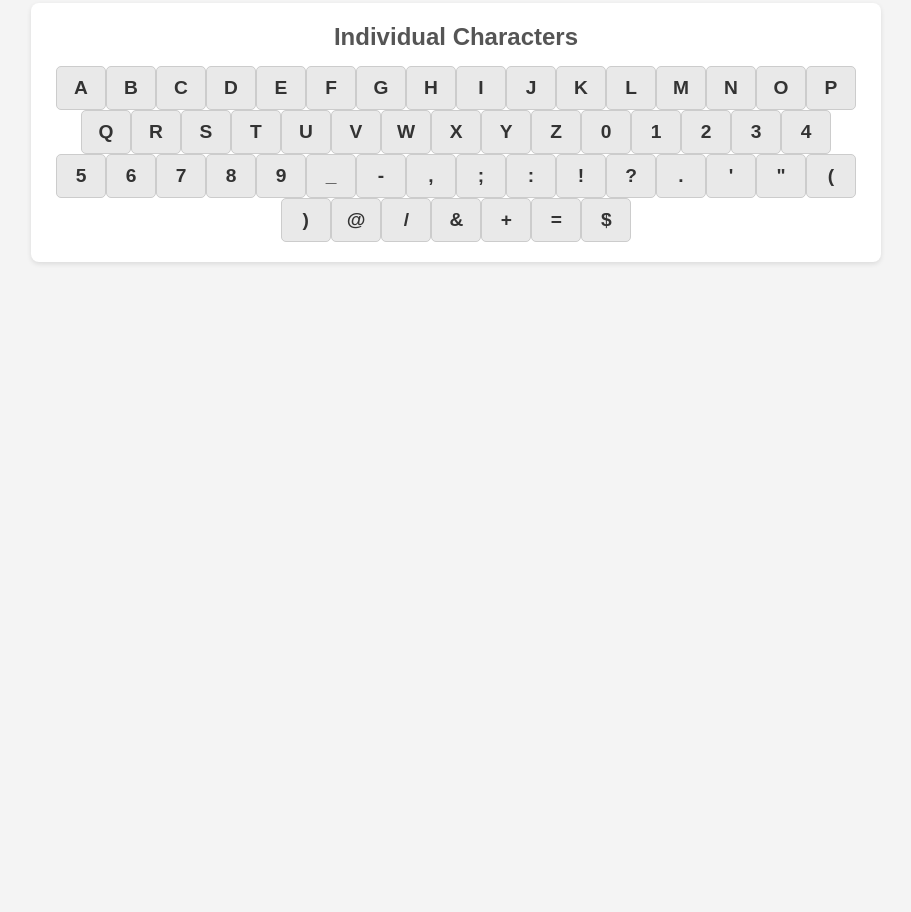
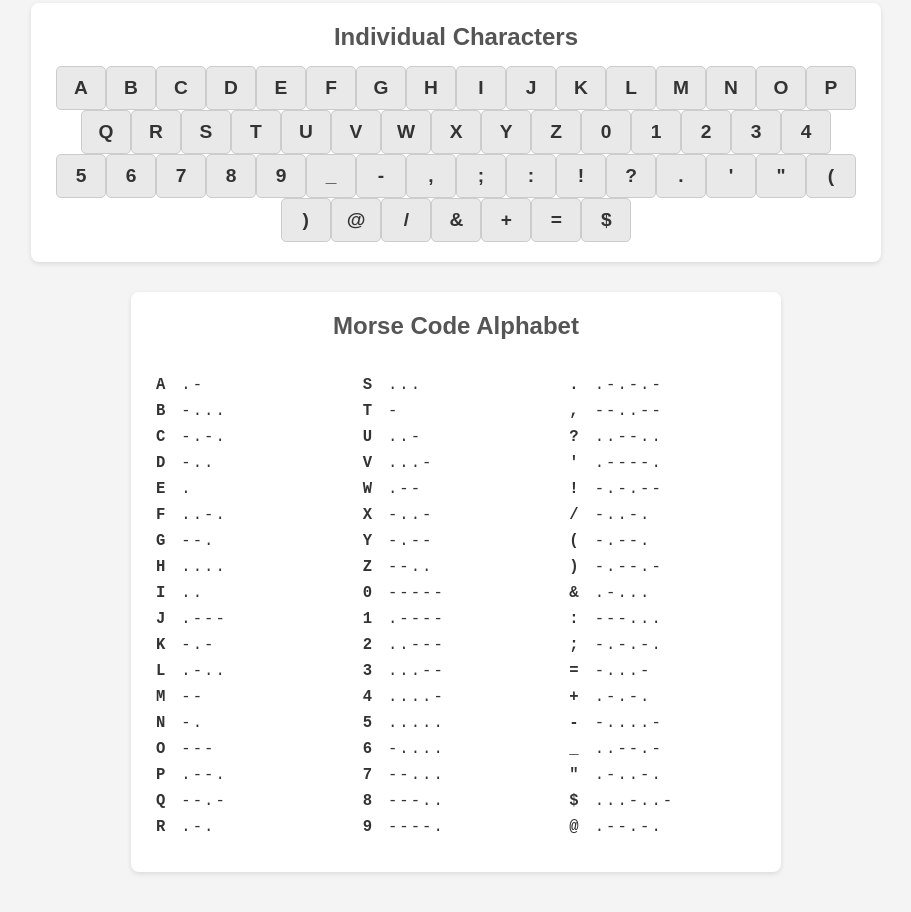
Before and after one commit to gsilvan/morseboard, a plain HTML site: page src/index.html in a window 1280 px wide. Shown: the part 937-1849 px from the top of the page, without its empty margins (184-1095 px from the left). Before the commit the page ends 1257 px from the top, so only its background shows below. Drawn offline with Linux system fonts and the light colour scheme.

Commit message:
add morse code alphabet table

```diff
--- a/src/index.html
+++ b/src/index.html
@@ -56,6 +56,72 @@
     <h2>Individual Characters</h2>
 </div>
 
+<div class="alphabet-list-container">
+    <h2>Morse Code Alphabet</h2>
+    <div class="dl-grid-wrapper">
+        <dl>
+            <dt>A</dt><dd>.-</dd>
+            <dt>B</dt><dd>-...</dd>
+            <dt>C</dt><dd>-.-.</dd>
+            <dt>D</dt><dd>-..</dd>
+            <dt>E</dt><dd>.</dd>
+            <dt>F</dt><dd>..-.</dd>
+            <dt>G</dt><dd>--.</dd>
+            <dt>H</dt><dd>....</dd>
+            <dt>I</dt><dd>..</dd>
+            <dt>J</dt><dd>.---</dd>
+            <dt>K</dt><dd>-.-</dd>
+            <dt>L</dt><dd>.-..</dd>
+            <dt>M</dt><dd>--</dd>
+            <dt>N</dt><dd>-.</dd>
+            <dt>O</dt><dd>---</dd>
+            <dt>P</dt><dd>.--.</dd>
+            <dt>Q</dt><dd>--.-</dd>
+            <dt>R</dt><dd>.-.</dd>
+        </dl>
+        <dl>
+            <dt>S</dt><dd>...</dd>
+            <dt>T</dt><dd>-</dd>
+            <dt>U</dt><dd>..-</dd>
+            <dt>V</dt><dd>...-</dd>
+            <dt>W</dt><dd>.--</dd>
+            <dt>X</dt><dd>-..-</dd>
+            <dt>Y</dt><dd>-.--</dd>
+            <dt>Z</dt><dd>--..</dd>
+            <dt>0</dt><dd>-----</dd>
+            <dt>1</dt><dd>.----</dd>
+            <dt>2</dt><dd>..---</dd>
+            <dt>3</dt><dd>...--</dd>
+            <dt>4</dt><dd>....-</dd>
+            <dt>5</dt><dd>.....</dd>
+            <dt>6</dt><dd>-....</dd>
+            <dt>7</dt><dd>--...</dd>
+            <dt>8</dt><dd>---..</dd>
+            <dt>9</dt><dd>----.</dd>
+        </dl>
+        <dl>
+            <dt>.</dt><dd>.-.-.-</dd>
+            <dt>,</dt><dd>--..--</dd>
+            <dt>?</dt><dd>..--..</dd>
+            <dt>'</dt><dd>.----.</dd>
+            <dt>!</dt><dd>-.-.--</dd>
+            <dt>/</dt><dd>-..-.</dd>
+            <dt>(</dt><dd>-.--.</dd>
+            <dt>)</dt><dd>-.--.-</dd>
+            <dt>&amp;</dt><dd>.-...</dd>
+            <dt>:</dt><dd>---...</dd>
+            <dt>;</dt><dd>-.-.-.</dd>
+            <dt>=</dt><dd>-...-</dd>
+            <dt>+</dt><dd>.-.-.</dd>
+            <dt>-</dt><dd>-....-</dd>
+            <dt>_</dt><dd>..--.-</dd>
+            <dt>"</dt><dd>.-..-.</dd>
+            <dt>$</dt><dd>...-..-</dd>
+            <dt>@</dt><dd>.--.-.</dd>
+        </dl>
+    </div>
+</div>
+
 <script src="script.js"></script>
 </body>
 </html>
--- a/src/style.css
+++ b/src/style.css
@@ -95,7 +95,8 @@ em {
 .settings-container,
 .text-input-container,
 .translation-container,
-.button-container {
+.button-container,
+.alphabet-list-container {
     background-color: var(--container-bg-color);
     padding: 20px 25px;
     border-radius: 8px;
@@ -112,7 +113,8 @@ em {
 .settings-container h2,
 .text-input-container h2,
 .translation-container h2,
-.button-container h2 {
+.button-container h2,
+.alphabet-list-container h2 {
     text-align: center;
     margin-top: 0;
     margin-bottom: 20px;
@@ -243,6 +245,37 @@ em {
     transform: scale(0.95);
 }
 
+/* Morse Alphabet Definition List */
+.dl-grid-wrapper {
+    display: grid;
+    grid-template-columns: repeat(3, 1fr);
+    gap: 0 20px;
+}
+
+.alphabet-list-container dl {
+    display: grid;
+    grid-template-columns: auto 1fr;
+    gap: 8px 16px;
+    text-align: left;
+}
+
+.alphabet-list-container dt {
+    font-weight: bold;
+    font-family: monospace;
+    font-size: 1.2em;
+    grid-column: 1;
+}
+
+.alphabet-list-container dd {
+    grid-column: 2;
+    margin: 0;
+    font-family: monospace;
+    font-size: 1.2em;
+    letter-spacing: 2px;
+    align-self: center;
+}
+
+
 /* Responsive Fix for Mobile */
 @media (max-width: 480px) {
     .setting {
@@ -264,4 +297,8 @@ em {
     .setting span {
         min-width: 65px;
     }
+
+    .dl-grid-wrapper {
+        grid-template-columns: repeat(2, 1fr); /* Use 2 columns on small mobile */
+    }
 }
```
